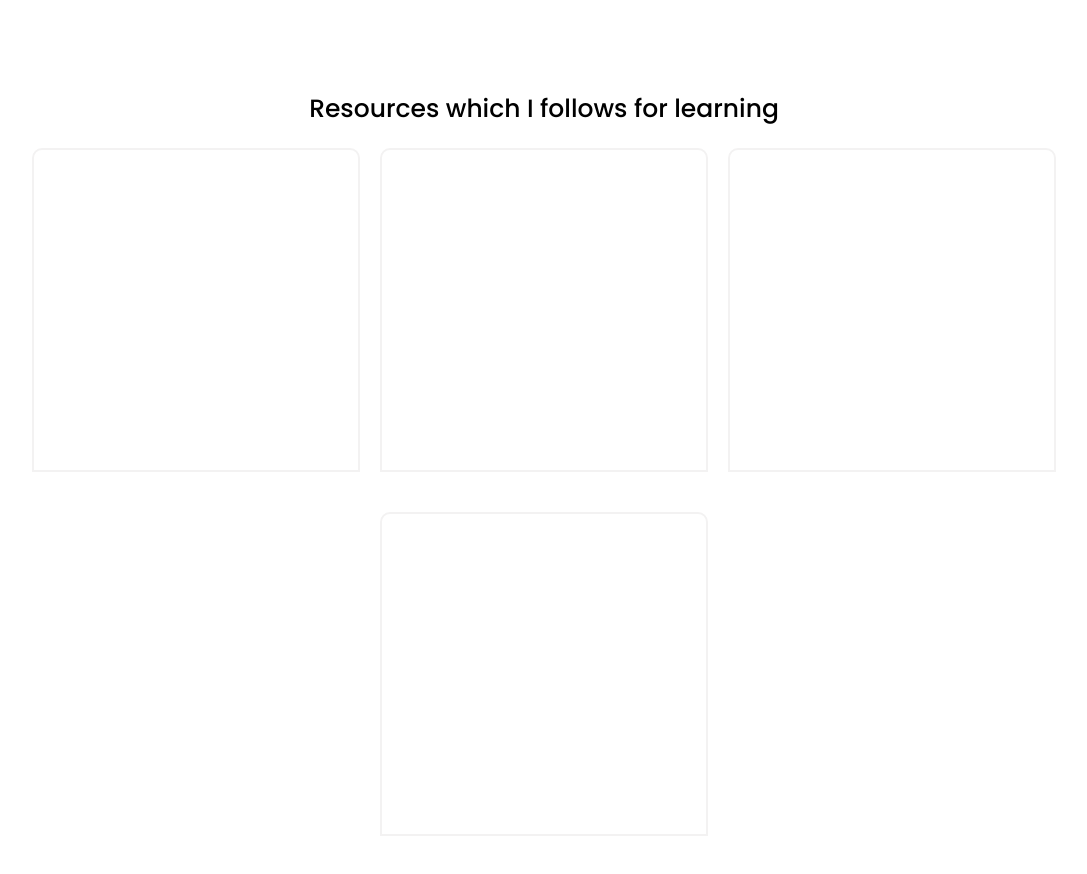
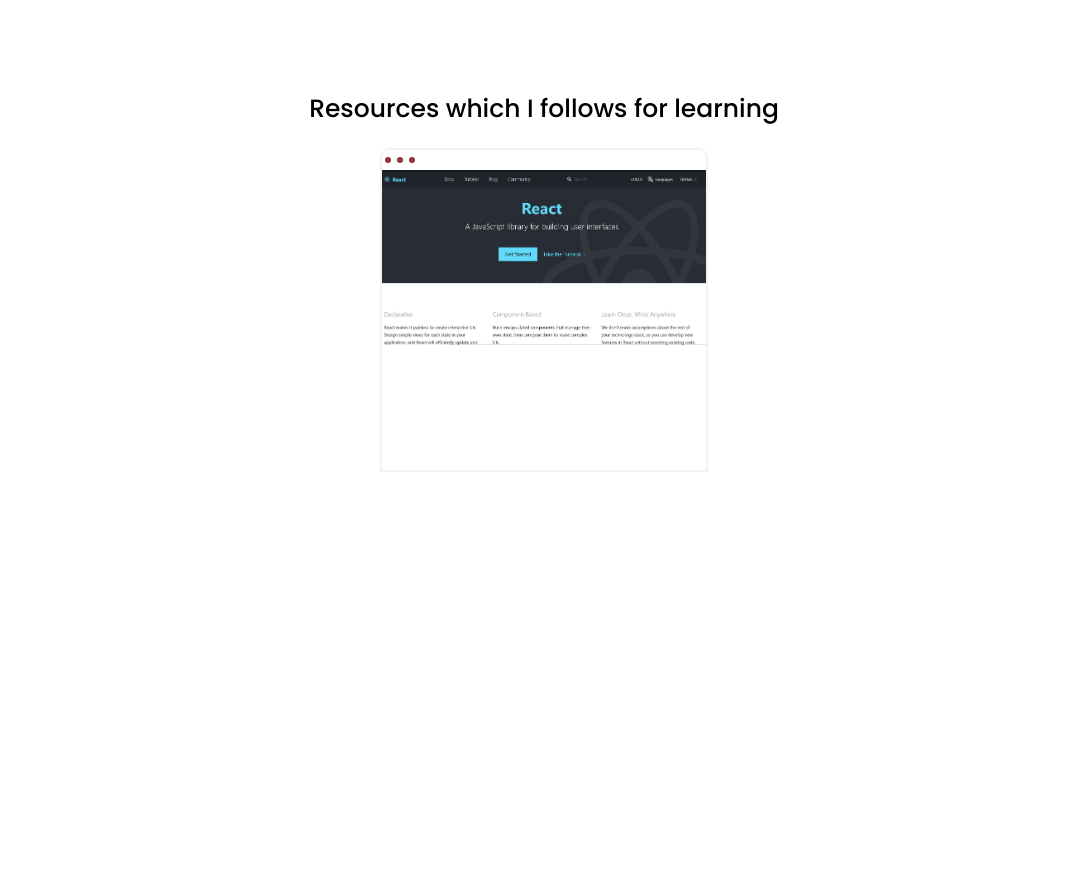
Before and after one commit to RushikeshBadhe/ReactPracise, a React (Create React App) app in the folder portfolio/: page / in a window 1280 px wide. Shown: the part 1560-2434 px from the top of the page, without its empty margins (96-1183 px from the left). After the commit the page ends 2102 px from the top, so only its background shows below. Built offline with nearby package versions, Linux system fonts and the light colour scheme.

Commit message:
resources added

```diff
--- a/portfolio/src/App.js
+++ b/portfolio/src/App.js
@@ -3,14 +3,13 @@
 import About from './components/about/About';
 import Intro from './components/intro/Intro';
 import Resources from './components/resources/Resources';
-
 function App() {
   return (
     <div>
-
      <Intro/>
      <About/>
-     <Resources/>
+    <Resources/>
+
     </div>
   );
 }
--- a/portfolio/src/components/resource/Resource.js
+++ b/portfolio/src/components/resource/Resource.js
@@ -1,14 +1,17 @@
 import React from 'react'
 import './resource.css'
-function Resource() {
+function Resource(props) {
   return (
     <div className='r'>
      <div className='r-browser'>
-      <div className='r-circle'></div>
-      <div className='r-circle'></div>
-      <div className='r-circle'></div>
+       <div className='r-circle'></div>
+       <div className='r-circle'></div>
+       <div className='r-circle'></div>
      </div>
-      </div>
+     <a href={props.link} target='_blank' rel='noreferrer'>
+       <img src={props.img} alt='' className='p-img' ></img>
+     </a>
+     </div>
   )
 }
 
--- a/portfolio/src/components/resource/resource.css
+++ b/portfolio/src/components/resource/resource.css
@@ -8,7 +8,7 @@
 }
 .r-browser{
     height: 20px;
-    background-color: 2px solid rgb(243, 242, 242);
+    background-color: solid rgb(170, 28, 28);
     display: flex;
     align-items: center;
 }
@@ -17,5 +17,8 @@
     height: 6px;
     border-radius: 50%;
     margin: 3px;
-    background-color: white;
+    background-color: rgb(143, 54, 54);
 }
+.p-img{
+    width: 100%;
+}
--- a/portfolio/src/components/resources/Resources.js
+++ b/portfolio/src/components/resources/Resources.js
@@ -1,6 +1,7 @@
 import React from 'react'
 import Resource from '../resource/Resource';
 import './resources.css'
+import { data } from './data';
 function Resources() {
   return (
     <div className='r1'>
@@ -11,10 +12,9 @@
 
         </div>
         <div className='r1-list'>
-            <Resource/>
-            <Resource/>
-            <Resource/>
-            <Resource/>
+        {data.map((d)=>{
+      return(<Resource key={d.id} link={d.link} img={d.img}/>)
+     })}
 
         </div>
     </div>
--- /dev/null
+++ b/portfolio/src/components/resources/data.js
@@ -0,0 +1,8 @@
+import reactPage from "./imgs/reactPage.JPG"
+export const data=[
+    {
+        id:1,
+        img:reactPage,
+        link:"https://reactjs.org/"
+    }
+]
```
Also changed, not shown: portfolio/src/components/resources/imgs/reactPage.JPG (added), portfolio/src/components/resources/resources.css (line endings or trailing spaces).
